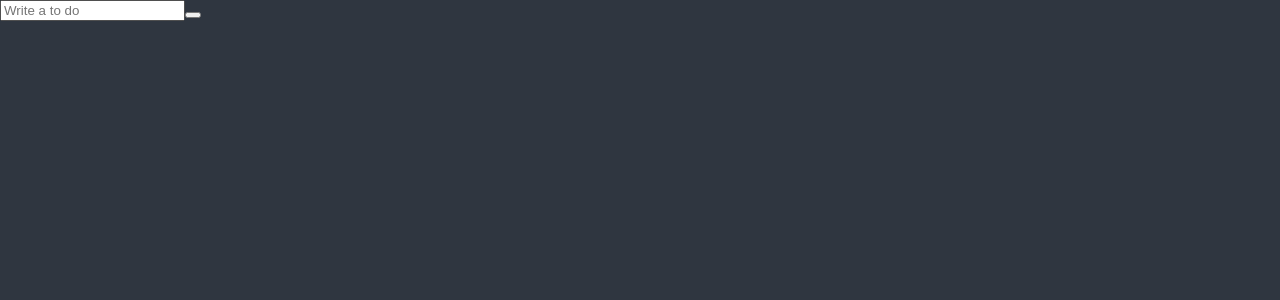
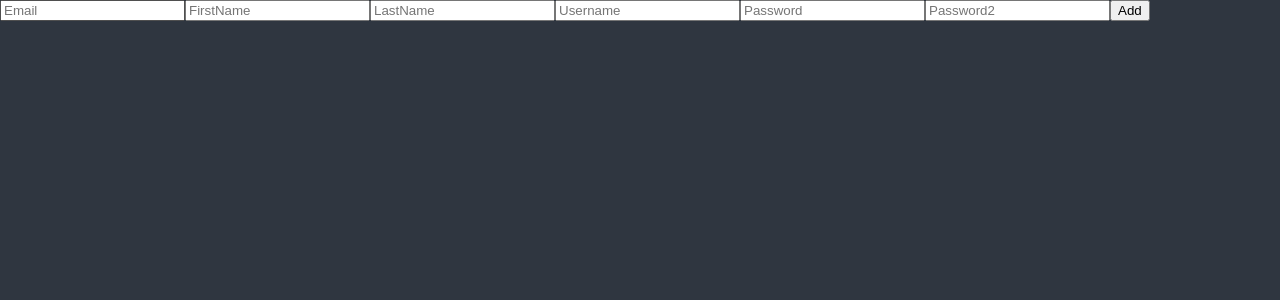
Before and after one commit to wujuno/react-master, a React (Create React App) app: page / in a window 1280 px wide. Shown: the top 300 px of the page. Built offline with nearby package versions, Linux system fonts and the light colour scheme.

Commit message:
learning react hook form

```diff
--- a/package.json
+++ b/package.json
@@ -17,6 +17,7 @@
     "react-apexcharts": "^1.4.0",
     "react-dom": "^18.2.0",
     "react-helmet": "^6.1.0",
+    "react-hook-form": "^7.39.1",
     "react-query": "^3.39.2",
     "react-router-dom": "^5.3.0",
     "react-scripts": "5.0.1",
--- a/src/ToDoList.tsx
+++ b/src/ToDoList.tsx
@@ -1,6 +1,7 @@
-import { useState } from "react";
+import {useForm} from "react-hook-form"
 
-function ToDoList() {
+
+/* function ToDoList() {
     const [toDO, setToDO] = useState("");
     const onChange = (event:React.FormEvent<HTMLInputElement>) => {
         setToDO(event.currentTarget.value)
@@ -17,6 +18,30 @@ function ToDoList() {
             </form>
         </div>
     );
+} */
+
+function ToDoList() {
+    const {register, watch, handleSubmit, formState } = useForm();
+    const onvalid = (data:any) => {
+        console.log(data);
+    }
+    console.log(formState.errors);
+    return (
+        <div>
+            <form onSubmit={handleSubmit(onvalid)}>
+                <input {...register("Email", {required:true})} placeholder="Email"/>
+                <input {...register("FirstName",{required:true})} placeholder="FirstName"/>
+                <input {...register("LastName",{required:true})} placeholder="LastName"/>
+                <input {...register("Username",{required:true, minLength:{
+                    value:3,
+                    message:"Your Username is too short"
+                }})} placeholder="Username"/>
+                <input {...register("Password",{required:"Your password is required", minLength:5})} placeholder="Password"/>
+                <input {...register("Password2",{required:true, minLength:5})} placeholder="Password2"/>
+                <button>Add</button>
+            </form>
+        </div>
+    );
 }
 
 export default ToDoList;
```
Also changed, not shown: 1 other file (tests, documents, lock files or other folders).
